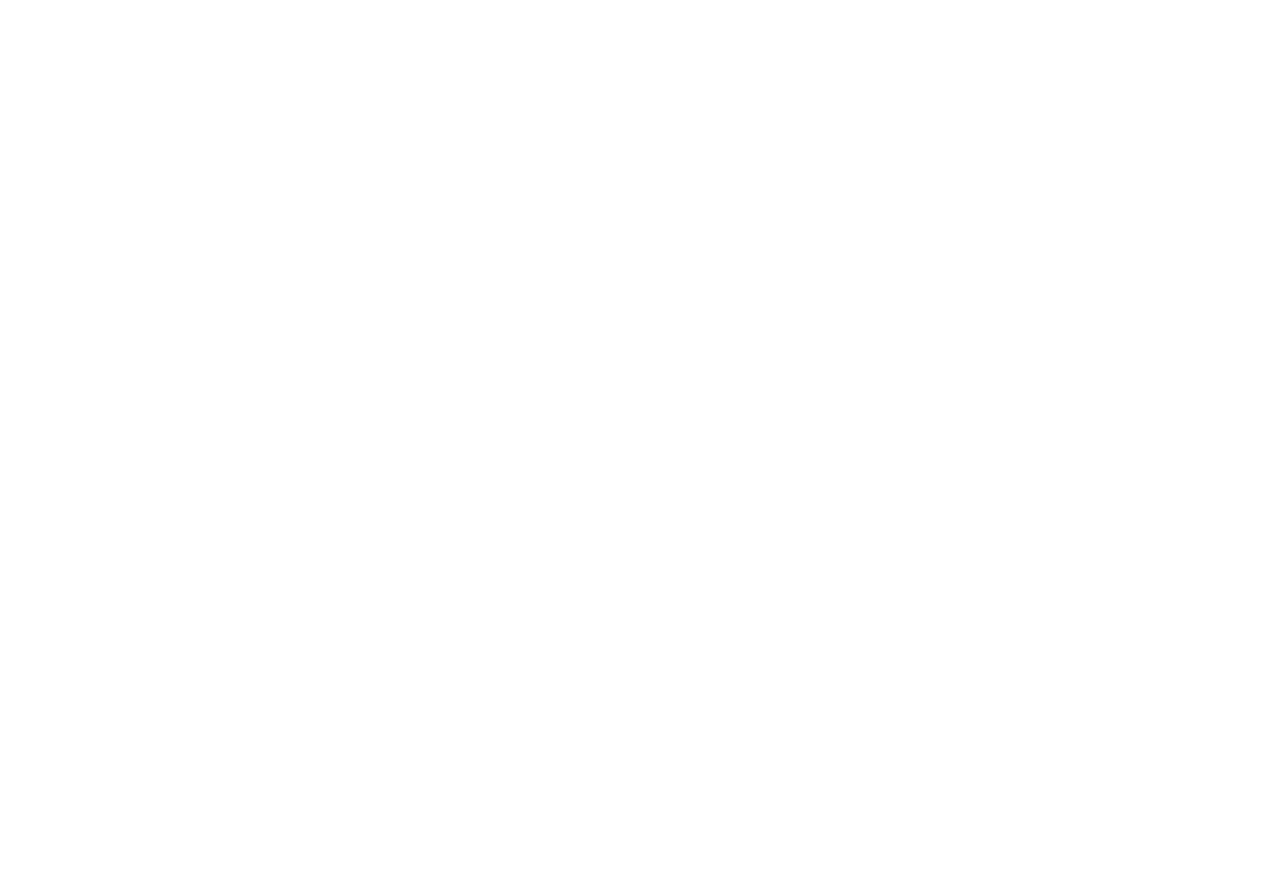
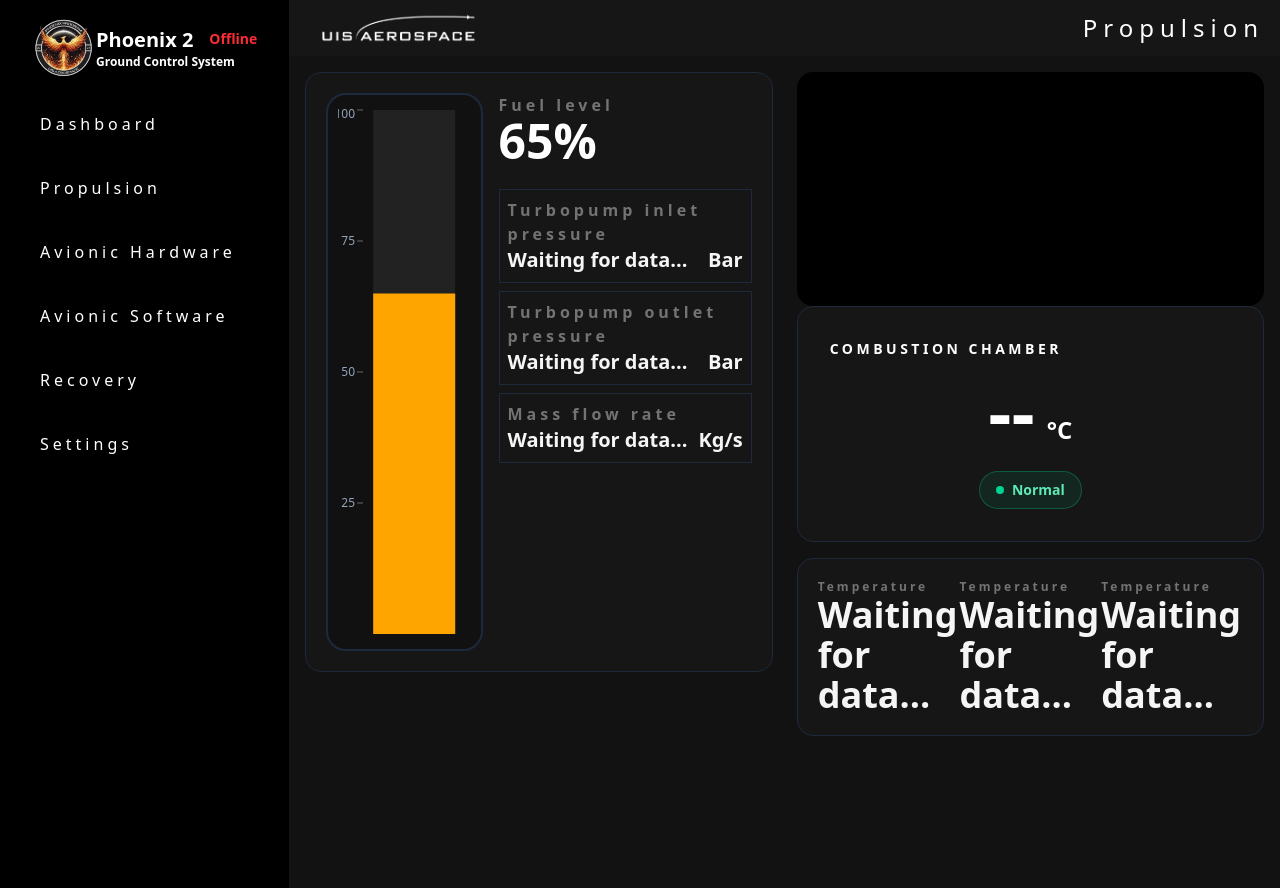
Before and after one commit to LBerntsen/bachelor-aerospace-gui, a React (Vite) app in the folder Frontend/: page /#/propulsion in a window 1280 px wide. Before the commit this address had no page. Before the commit the page ends 800 px from the top, so only its background shows below. Built offline with nearby package versions, Linux system fonts and the light colour scheme; no server answers.

Commit message:
La til flere components og propulsion

```diff
--- a/Frontend/package.json
+++ b/Frontend/package.json
@@ -10,6 +10,7 @@
     "preview": "vite preview"
   },
   "dependencies": {
+    "@recharts/devtools": "^0.0.8",
     "@reduxjs/toolkit": "^2.11.2",
     "@tailwindcss/vite": "^4.1.18",
     "react": "^19.2.0",
--- a/Frontend/src/App.tsx
+++ b/Frontend/src/App.tsx
@@ -6,7 +6,7 @@
 import { HashRouter as Router, Routes, Route } from 'react-router-dom'
 import { Home } from "./pages/Home.tsx";
 import { Layout } from "./Layout.tsx";
-import { Telemetry } from "./pages/telemetry.tsx";
+import { Propulsion } from "./pages/propulsion.tsx";
 
 
 export default function App() {
@@ -16,7 +16,7 @@
             <Routes>
                 <Route element={<Layout/>}>
                     <Route path='/' element={<Home/>}/>
-                    <Route path='/telemetry' element={<Telemetry/>}/>
+                    <Route path='/propulsion' element={<Propulsion/>}/>
                 </Route>
             </Routes>
         </Router>
--- /dev/null
+++ b/Frontend/src/components/ChamberTemp.tsx
@@ -0,0 +1,72 @@
+import { useSelector } from "react-redux";
+import { selectTelemetryValuesById } from "../state/telemetry/telemetrySlice";
+
+
+type ChamberTempProps = {
+  sensorId: string;
+};
+
+const ChamberTemp = ({ sensorId }: ChamberTempProps) => {
+
+    const rawData = useSelector(selectTelemetryValuesById(sensorId));
+
+    const data = rawData.map(d => ({
+    ...d,
+    timeStamp: new Date(d.timeStamp).getTime(),
+    }));
+
+    const hasData = data.length > 0;
+    const latestValue = data[data.length - 1]?.value;
+
+    let status = "Normal";
+    let statusStyles = "border-emerald-400/30 bg-emerald-500/10 text-emerald-300";
+    let dotColor = "bg-emerald-400";
+
+    if (latestValue > 3200) {
+        status = "Warning";
+        statusStyles = "border-orange-400/30 bg-orange-500/10 text-orange-300";
+        dotColor = "bg-orange-400";
+    }
+
+    if (latestValue > 3600) {
+        status = "Danger";
+        statusStyles = "border-red-400/30 bg-red-500/10 text-red-300";
+        dotColor = "bg-red-400";
+    }
+
+
+
+    return (
+    <div className="relative overflow-hidden rounded-2xl p-8 border border-[#1e293b] bg-[#161616]">
+
+        <p className="uppercase tracking-[0.25em] text-white text-sm font-semibold">
+            Combustion chamber
+        </p>
+
+        <div className="flex items-baseline gap-3 mt-4 justify-center">
+            <span className="text-7xl font-bold text-white items-center">
+                {!hasData ? "--" : latestValue?.toLocaleString()}
+            </span>
+
+            <span className="text-2xl font-semibold text-white items-center">
+                °C
+            </span>
+        </div>
+
+        <div className="mt-6 flex justify-center">
+            <div className={`
+                inline-flex items-center gap-2 px-4 py-2 rounded-full border
+                font-semibold text-sm
+                ${statusStyles}
+            `}>
+                <div className={`w-2 h-2 rounded-full ${dotColor}`} />
+                {status}
+            </div>
+        </div>
+
+    </div>
+);
+
+};
+
+export default ChamberTemp;
--- /dev/null
+++ b/Frontend/src/components/FuelTankChart.tsx
@@ -0,0 +1,81 @@
+import { BarChart, Bar, ResponsiveContainer, CartesianGrid,YAxis } from 'recharts';
+
+const fuelLevel = 65;
+
+const data = [
+  { fuel: 65 },
+
+
+];
+
+const FuelTank = () => {
+  return (
+    <>
+        <div className='flex h-3/4 items-stretch rounded-2xl bg-[#161616] p-5 border border-[#1e293b]'>
+            <div className="w-50  border-2 border-slate-800 rounded-[20px] p-2.5 bg-[#111]">
+            <ResponsiveContainer width="100%" height="100%">
+                <BarChart width={100} height={260} data={data}>
+                <YAxis domain={[0, 100]} ticks={[0, 25, 50, 75, 100]} tick={{ fill: "#94a3b8", fontSize: 12 }} axisLine={false} width={20}/>
+                    <Bar dataKey="fuel" fill="orange" background={{ fill: '#222' }}/>
+                </BarChart>
+            </ResponsiveContainer>
+            </div>
+            <div className='pl-4 '>
+                <p className=" text-neutral-500 font-semibold tracking-[0.25em]">
+                    Fuel level
+                </p>
+                <div className='font-bold text-white text-5xl'>
+                    {fuelLevel}%
+                </div>
+
+                <div className="py-4">
+                    <div className='bg-[#161616] p-2 border my-2  border-[#1e293b]'>
+                        <p className=" text-neutral-500 font-semibold tracking-[0.25em]">
+                            Turbopump inlet pressure
+                        </p>
+                        <div className='flex justify-between'>
+                            <span className="text-xl font-semibold text-neutral-100">
+                            Waiting for data...
+                            </span>
+                            <p className="text-xl font-semibold text-neutral-100">
+                                Bar
+                            </p>
+                        </div>
+                    </div>
+                    <div className='bg-[#161616] p-2 border my-2 border-[#1e293b]'>
+                        <p className=" tracking-[0.25em] text-neutral-500 font-semibold">
+                            Turbopump outlet pressure
+                        </p>
+                        <div className='flex justify-between'>
+                            <span className="text-xl font-semibold text-neutral-100">
+                            Waiting for data...
+                            </span>
+                            <p className="text-xl font-semibold text-neutral-100">
+                                Bar
+                            </p>
+                        </div>
+                    </div>
+                    <div className='bg-[#161616] p-2 border my-2 border-[#1e293b]'>
+                        <p className="tracking-[0.25em] text-neutral-500 font-semibold">
+                            Mass flow rate
+                        </p>
+                        <div className='flex justify-between '>
+                            <span className="text-xl font-semibold text-neutral-100">
+                            Waiting for data...
+                            </span>
+                            <p className="text-xl font-semibold text-neutral-100">
+                                Kg/s
+                            </p>
+                        </div>
+
+                    </div>
+
+                </div>
+            </div>
+
+        </div>
+    </>
+  );
+};
+
+export default FuelTank;
--- a/Frontend/src/components/Header.tsx
+++ b/Frontend/src/components/Header.tsx
@@ -1,9 +1,18 @@
 import aerospaceLogo from "../assets/Aerospace_logo.png";
 
-const MyInput = () => {
+type HeaderPageName = {
+  pageName: string;
+};
+
+const MyInput = ( {pageName} : HeaderPageName) => {
   return (
-    <div className="">
-        <img className="mt-auto " width="256"src={aerospaceLogo}/>
+    <div className="flex justify-between p-3 gap-3 px-4 bg-[#161616]">
+        <div>
+            <img className="w-48 object-contain" src={aerospaceLogo}/>
+        </div>
+        <div className="text-white text-2xl tracking-[0.25em]">
+            {pageName}
+        </div>
 
     </div>
   )
--- a/Frontend/src/components/NavBar.tsx
+++ b/Frontend/src/components/NavBar.tsx
@@ -14,11 +14,11 @@
             <div className="flex flex-row items-center font-bold">
                 <img className="rounded-lg" width={64}src={phoenixLogo}/>
                 <div>
-                    <div className="flex justify-center gap-4">
-                        <h1 className="text-white text-xl">Pheonix</h1>
+                    <div className="flex justify-center gap-4 ">
+                        <h1 className="text-white text-xl">Phoenix 2</h1>
                         <IsRunning sensorId="isRunning"/>
                     </div>
-                    <h1 className="text-white text-xs">MISSION CONTROL UNIT</h1>
+                    <h1 className="text-white text-xs ">Ground Control System</h1>
                 </div>
                 <div className="">
 
@@ -28,9 +28,11 @@
                 <div className="sm:gap-6 flex flex-col">
                     <Link to ="/" className="text-white hover:bg-[#1e293b] p-2 rounded tracking-[0.25em]">Dashboard </Link>
 
-                    <Link to ="/telemetry" rel="noopener noreferrer" target="_blank" className="text-white hover:bg-[#1e293b] p-2 rounded tracking-[0.25em]">Telemetry </Link>
-                    <Link to ="/" className="text-white hover:bg-[#1e293b] p-2 rounded tracking-[0.25em]">page3 </Link>
-                    <Link to ="/" className="text-white hover:bg-[#1e293b] p-2 rounded tracking-[0.25em]">Settings </Link>
+                    <Link to ="/propulsion" className="text-white hover:bg-[#1e293b] p-2 rounded tracking-[0.25em]">Propulsion </Link>
+                    <Link to ="/" className="text-white hover:bg-[#1e293b] p-2 rounded tracking-[0.25em]">Avionic Hardware </Link>
+                    <Link to ="/" className="text-white hover:bg-[#1e293b] p-2 rounded tracking-[0.25em]">Avionic Software</Link>
+                    <Link to ="/" className="text-white hover:bg-[#1e293b] p-2 rounded tracking-[0.25em]">Recovery</Link>
+                    <Link to ="/" className="text-white hover:bg-[#1e293b] p-2 rounded tracking-[0.25em]">Settings</Link>
                 </div>
             </div>
         </div>
--- a/Frontend/src/components/TextData.tsx
+++ b/Frontend/src/components/TextData.tsx
@@ -22,12 +22,13 @@
 
     return (
         <div className="">
+            <p className="text-xs text-neutral-500 font-semibold tracking-[0.25em]">
+                {sensorId}
+            </p>
             <span className="text-4xl font-semibold text-neutral-100">
                 {!hasData ? "Waiting for data..." : latestValue?.toLocaleString()}
             </span>
-            <p className="text-xs text-neutral-500 font-semibold">
-              {sensorId}
-            </p>
+
         </div>
     );
 };
--- /dev/null
+++ b/Frontend/src/components/VideoStream.tsx
@@ -0,0 +1,44 @@
+import { useEffect, useRef } from "react";
+
+export default function CameraFeed() {
+  const videoRef = useRef<HTMLVideoElement>(null);
+
+  useEffect(() => {
+    let stream: MediaStream;
+
+    async function startCamera() {
+      try {
+        stream = await navigator.mediaDevices.getUserMedia({
+          video: {
+            width: { ideal: 1920 },
+            height: { ideal: 1080 },
+            facingMode: "user",
+          },
+          audio: false,
+        });
+
+        if (videoRef.current) {
+          videoRef.current.srcObject = stream;
+        }
+      } catch (err) {
+        console.error("Camera access denied:", err);
+      }
+    }
+
+    startCamera();
+
+    return () => {
+      stream?.getTracks().forEach(track => track.stop());
+    };
+  }, []);
+
+  return (
+    <video
+      ref={videoRef}
+      autoPlay
+      playsInline
+      muted
+      className="rounded-2xl w-full h-full object-cover bg-black"
+    />
+  );
+}
--- a/Frontend/src/pages/home.tsx
+++ b/Frontend/src/pages/home.tsx
@@ -2,15 +2,14 @@
 import WebSocketProvider from "../state/websocket/WebSocketProvider.tsx";
 import Header from "../components/Header.tsx"
 import TextData from "../components/TextData.tsx";
+import FuelTank from "../components/FuelTankChart.tsx";
 
 export function Home(){
     return (
         <div className="bg-[#121212]">
             <WebSocketProvider/>
-            <Header/>
-
-
-            <div style={{
+            <Header pageName="Dashboard"/>
+            <div  className="p-2" style={{
                     display: "grid",
                     gridTemplateColumns: "repeat(2, 1fr)",
                     gap: "20px",
@@ -21,7 +20,8 @@
                         <TextData sensorId="Pitch"/>
                         <TextData sensorId="Yaw"/>
                     </div>
-                    <TestChart sensorId="Climbrate" />
+                    <TestChart sensorId="Pressure"/>
+                    <TestChart sensorId="N2Otank" />
                     <TestChart sensorId="Altitude"/>
                     <TestChart sensorId="Pressure"/>
                     <TestChart sensorId="Temperature"/>
--- /dev/null
+++ b/Frontend/src/pages/propulsion.tsx
@@ -0,0 +1,36 @@
+import TestChart from "../components/TestChart.tsx";
+import WebSocketProvider from "../state/websocket/WebSocketProvider.tsx";
+import Header from "../components/Header.tsx"
+import FuelTank from "../components/FuelTankChart.tsx";
+import TextData from "../components/TextData.tsx";
+import ChamberTemp from "../components/ChamberTemp.tsx";
+import CameraFeed from "../components/VideoStream.tsx";
+
+export function Propulsion(){
+    return (
+        <div className="bg-[#121212]">
+            <WebSocketProvider/>
+            <Header pageName="Propulsion"/>
+            <div className="grid grid-cols-2 gap-6 w-full p-4">
+                <div className="h-screen">
+                    <FuelTank></FuelTank>
+                </div>
+                <div className="h-screen">
+                    <div>
+                        <CameraFeed/>
+                    </div>
+                    <div>
+                        <ChamberTemp sensorId="Temperature" />
+                    </div>
+                    <div className="flex justify-between rounded-2xl bg-[#161616] p-5 border border-[#1e293b] my-4">
+                        <TextData sensorId="Temperature"/>
+                        <TextData sensorId="Temperature"/>
+                        <TextData sensorId="Temperature"/>
+                    </div>
+                </div>
+
+
+            </div>
+        </div>
+    )
+}
```
Also changed, not shown: Frontend/src/pages/telemetry.tsx (deleted, +0 -21 lines), 2 other files (tests, documents, lock files or other folders). Lines whose indentation alone changed are shown as unchanged.
